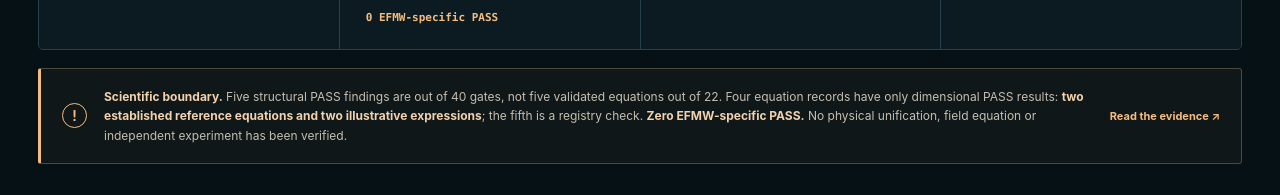
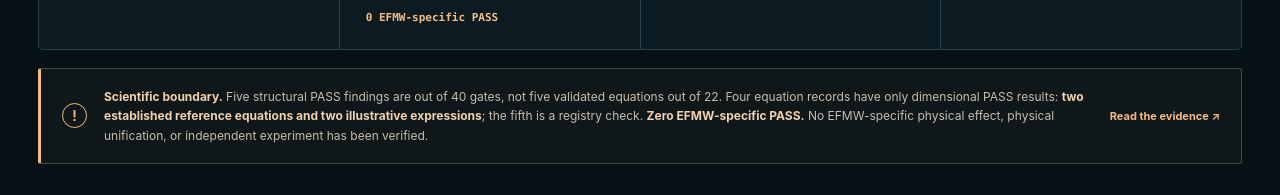
Before and after one commit to enuminous/Observatory, a plain HTML site: page index.html in a window 1280 px wide. Shown: the part 909-1104 px from the top of the page. Drawn offline with Linux system fonts and the light colour scheme.

Commit message:
Retain explicit EFMW physical-effect disclaimer in denominator disclosure

```diff
--- a/index.html
+++ b/index.html
@@ -74,7 +74,7 @@
         <div class="stat-tile"><span class="stat-label">STRUCTURAL FAIL</span><strong id="stat-fail">0</strong><span class="stat-sub">Within executed checks only</span></div>
         <div class="stat-tile"><span class="stat-label">UNRESOLVED</span><strong class="color-warn" id="stat-unresolved">35</strong><span class="stat-sub">Open checks and imports</span></div>
       </div>
-      <div class="scope-notice"><span class="notice-icon" aria-hidden="true">!</span><p><strong>Scientific boundary.</strong> Five structural PASS findings are out of 40 gates, not five validated equations out of 22. Four equation records have only dimensional PASS results: <strong>two established reference equations and two illustrative expressions</strong>; the fifth is a registry check. <strong>Zero EFMW-specific PASS.</strong> No physical unification, field equation or independent experiment has been verified.</p><a href="#evidence">Read the evidence ↗</a></div>
+      <div class="scope-notice"><span class="notice-icon" aria-hidden="true">!</span><p><strong>Scientific boundary.</strong> Five structural PASS findings are out of 40 gates, not five validated equations out of 22. Four equation records have only dimensional PASS results: <strong>two established reference equations and two illustrative expressions</strong>; the fifth is a registry check. <strong>Zero EFMW-specific PASS.</strong> No EFMW-specific physical effect, physical unification, or independent experiment has been verified.</p><a href="#evidence">Read the evidence ↗</a></div>
     </section>
 
     <section class="section container" id="atlas" aria-labelledby="atlas-title">
```
